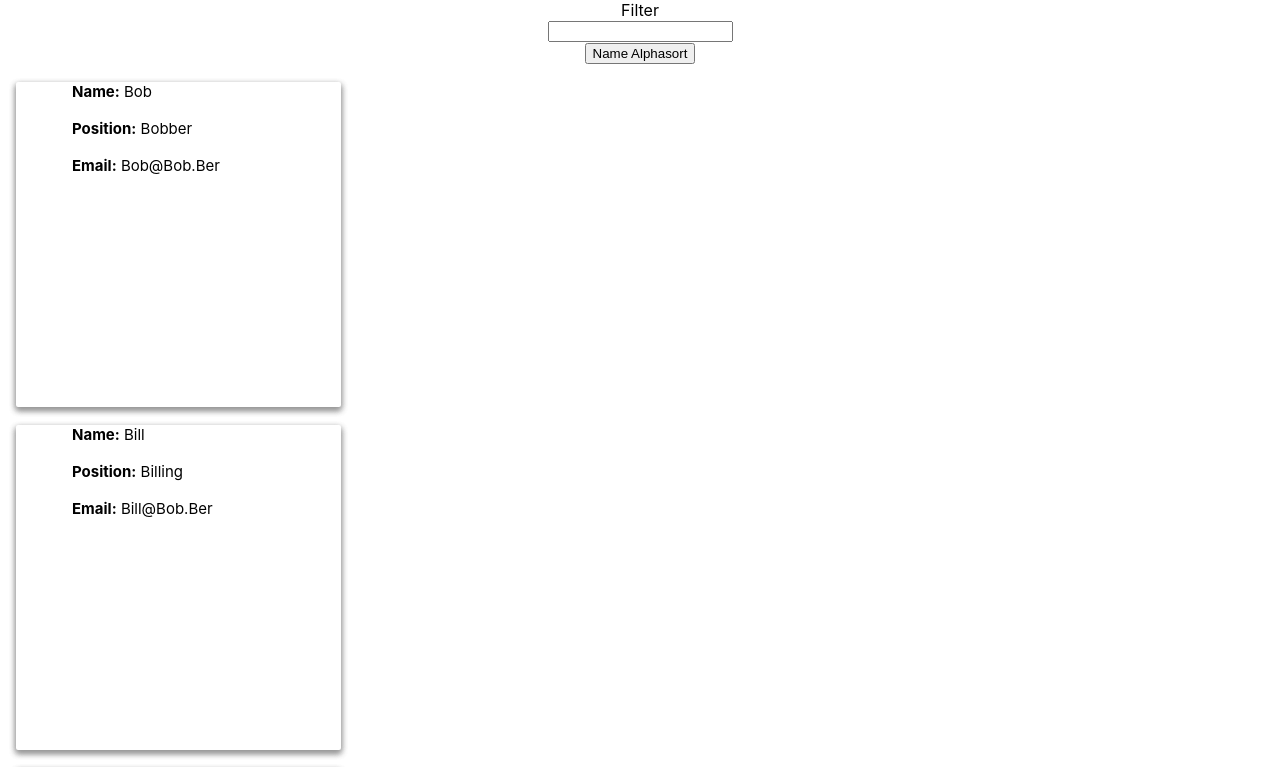
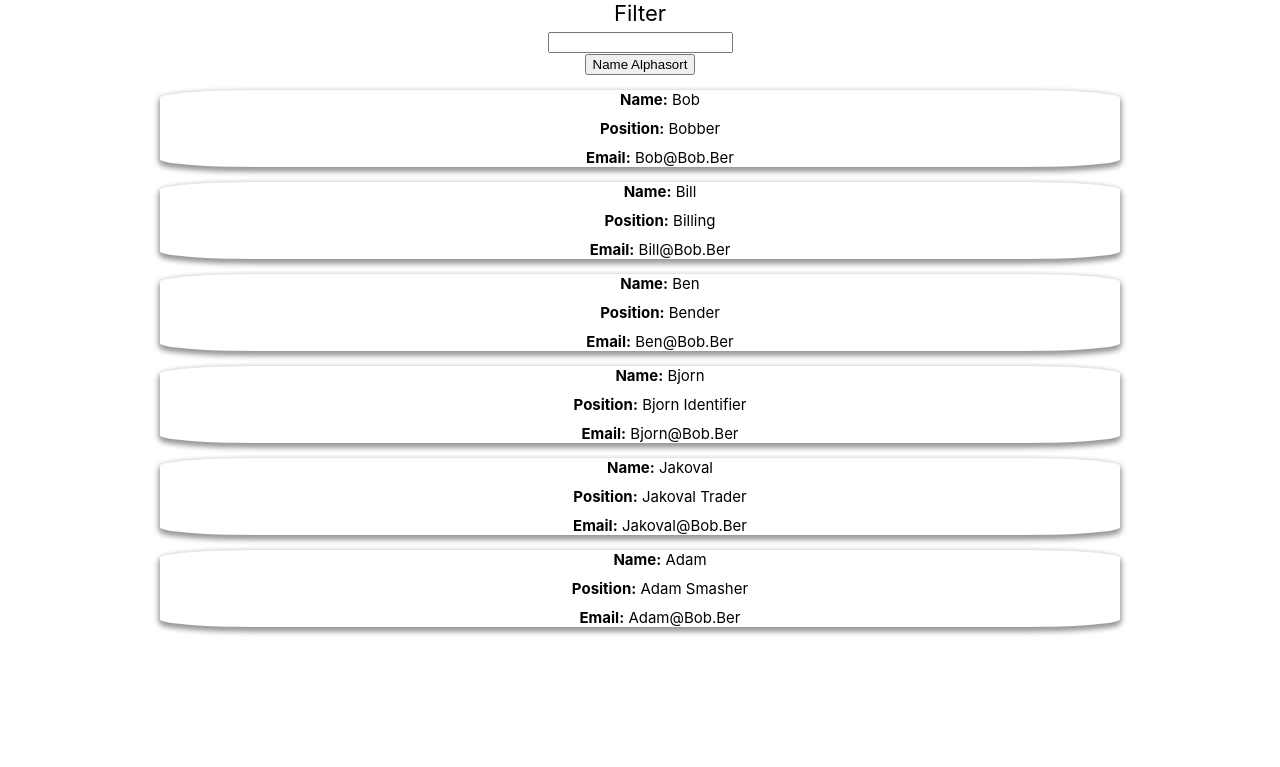
Before and after one commit to Stackandslash/react-employee-sort, a React (Create React App) app: page / in a window 1280 px wide. Shown: the top 767 px of the page. Built offline with nearby package versions, Linux system fonts and the light colour scheme.

Commit message:
Still ugly, but somewhat styled.

```diff
--- a/src/App.js
+++ b/src/App.js
@@ -1,7 +1,7 @@
 import React, { Component } from "react";
 import EmployeeCard from "./components/EmployeeCard";
 import "./App.css";
-import Search from "./components/Search.js";
+import Search from "./components/Search/Search.js";
 
 // const searchBar = SearchFunction();
 const employeesOrigin = [
--- a/src/components/EmployeeCard/index.js
+++ b/src/components/EmployeeCard/index.js
@@ -4,9 +4,6 @@ import "./style.css";
 function EmployeeCard(props) {
   return (
     <div className="card">
-      {/* <div className="img-container">
-        <img alt={props.name} src={props.image} />
-      </div> */}
       <div className="content">
         <ul>
           <li>
@@ -20,7 +17,6 @@ function EmployeeCard(props) {
           </li>
         </ul>
       </div>
-      {/* <span className="remove" onClick={() => props.remove(props.id)}>𝘅</span> */}
     </div>
   );
 }
--- a/src/components/EmployeeCard/style.css
+++ b/src/components/EmployeeCard/style.css
@@ -1,22 +1,12 @@
 .card {
   background: #fff;
-  border-radius: 2px;
-  height: 325px;
-  margin: 1rem;
+  border-radius: 10%;
+  height: 25%;
+  margin: auto;
   position: relative;
-  width: 325px;
+  width: 75%;
   box-shadow: 0 3px 6px #999, 0 3px 6px #999;
-  text-align: left;
-}
-
-.card > .img-container {
-  height: 60%;
-  overflow: hidden;
   text-align: center;
-  background:#6CADDC;
-}
-.card > .img-container > img {
-  width: 60%
 }
 
 .card > .content {
@@ -30,5 +20,5 @@
 }
 
 .card > .content > ul > li {
-  margin-top: 18px;
+  margin-top: 10px;
 }
--- a/src/components/search.js
+++ b/src/components/Search/Search.js
@@ -1,11 +1,12 @@
 import React from 'react';
+import "./style.css";
 //COMPONENT A search bar that can be used to build a modified list to be displayed.
 //This can be static on the page. Example didn't have a Search button.
 //Feel we may want to look into one for ourselves.
 
 function SearchFunction(props) {
   return (
-    <div className="searchDiv">
+    <div className="searchDiv searchBox">
       <form>
         <label htmlFor="filter">Filter</label><br/>
         <input type="text" id="filter" name="filter" onChange={(event) => {
--- /dev/null
+++ b/src/components/Search/style.css
@@ -0,0 +1,9 @@
+.searchBox {
+  /* border-radius: 10%; */
+  height: 25%;
+  margin: auto;
+  position: relative;
+  width: 75%;
+  text-align: center;
+  font-size: 22px;
+}
```
